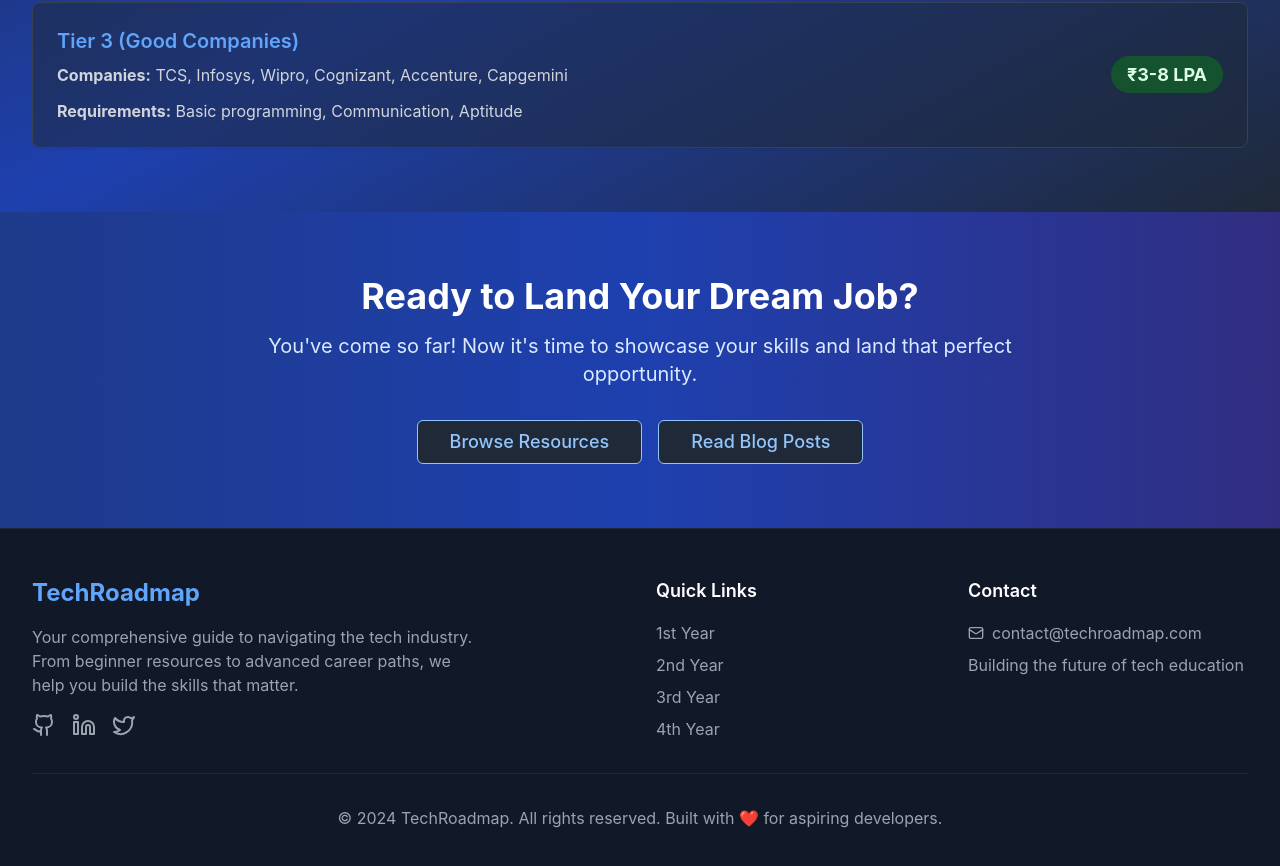
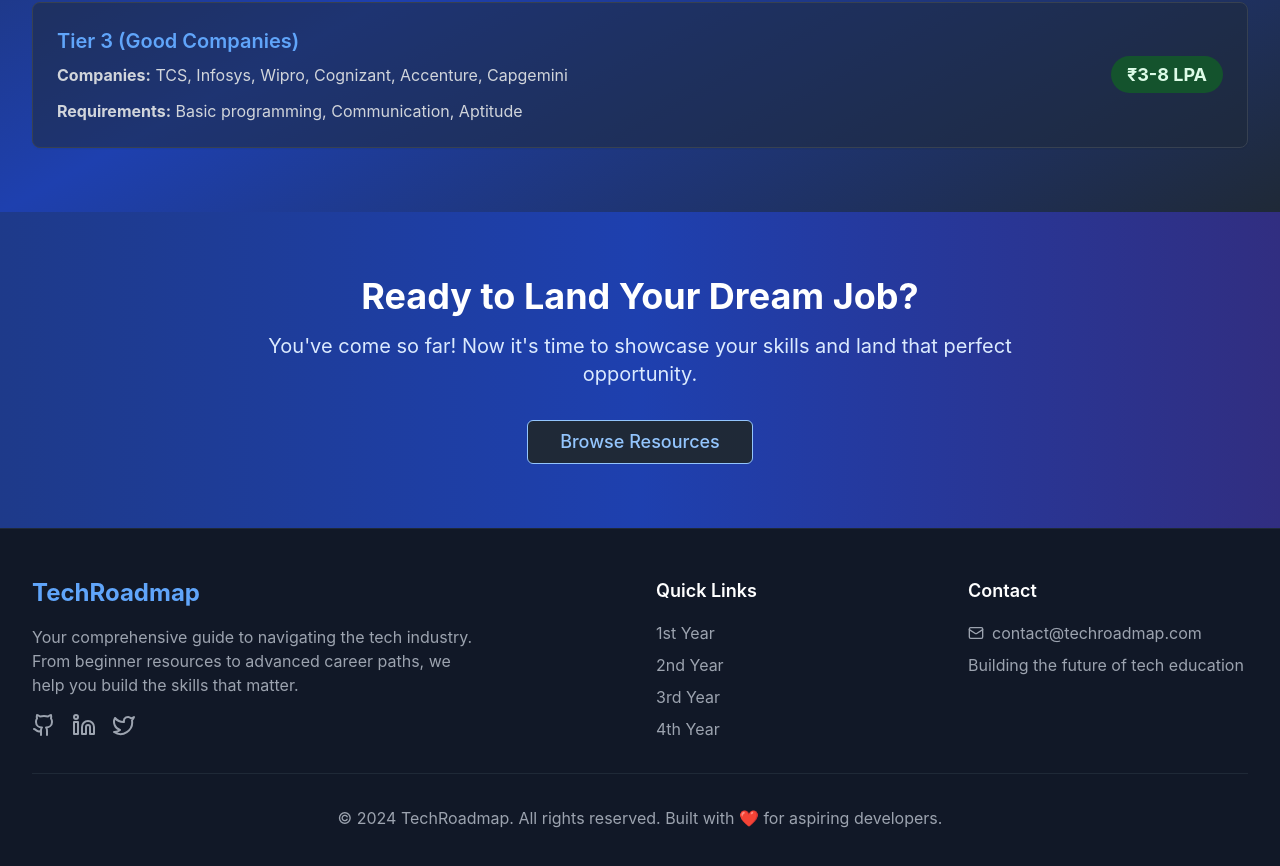
Before and after one commit to sumitmishra07/college-tech-horizon, a React (Vite) app: page /fourth-year in a window 1280 px wide. Shown: the part 3941-4807 px from the top of the page. Built offline with nearby package versions, Linux system fonts and the light colour scheme.

Commit message:
Remove "Read Blog Posts" button
Removed the "Read Blog Posts" button from the 4th-year guide page, leaving only the "Browse Resources" button. Edited `src/pages/FourthYear.tsx`.

```diff
--- a/src/pages/FourthYear.tsx
+++ b/src/pages/FourthYear.tsx
@@ -387,12 +387,9 @@ const FourthYear = () => {
           <p className="text-xl mb-8 text-blue-100">
             You've come so far! Now it's time to showcase your skills and land that perfect opportunity.
           </p>
-          <div className="flex flex-col sm:flex-row gap-4 justify-center">
+          <div className="flex justify-center">
             <Button size="lg" variant="outline" className="border-blue-300 text-blue-300 hover:bg-blue-300 hover:text-gray-900 px-8 py-4 text-lg" asChild>
               <a href="/resources">Browse Resources</a>
-            </Button>
-            <Button size="lg" variant="outline" className="border-blue-300 text-blue-300 hover:bg-blue-300 hover:text-gray-900 px-8 py-4 text-lg" asChild>
-              <a href="/blog">Read Blog Posts</a>
             </Button>
           </div>
         </div>
```
